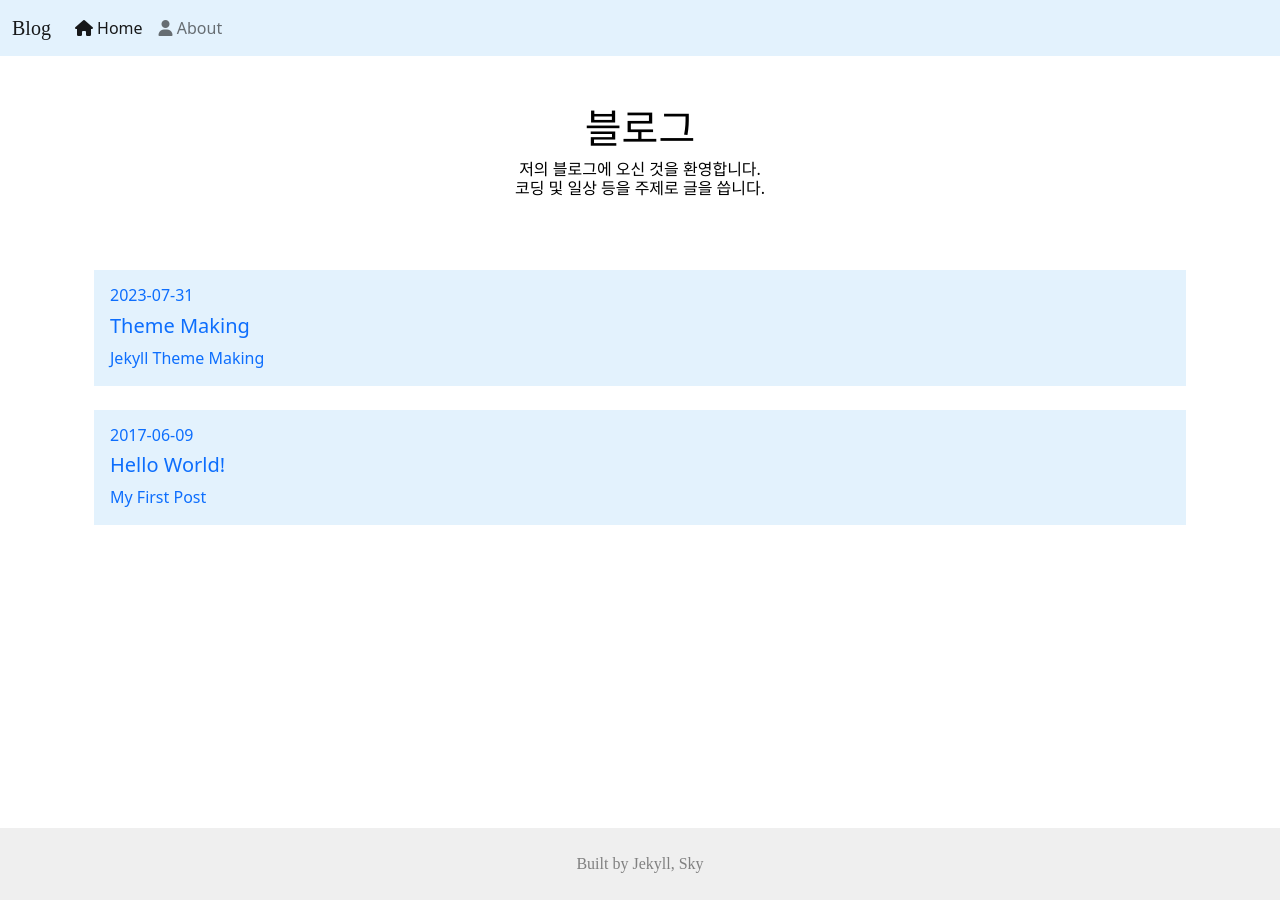
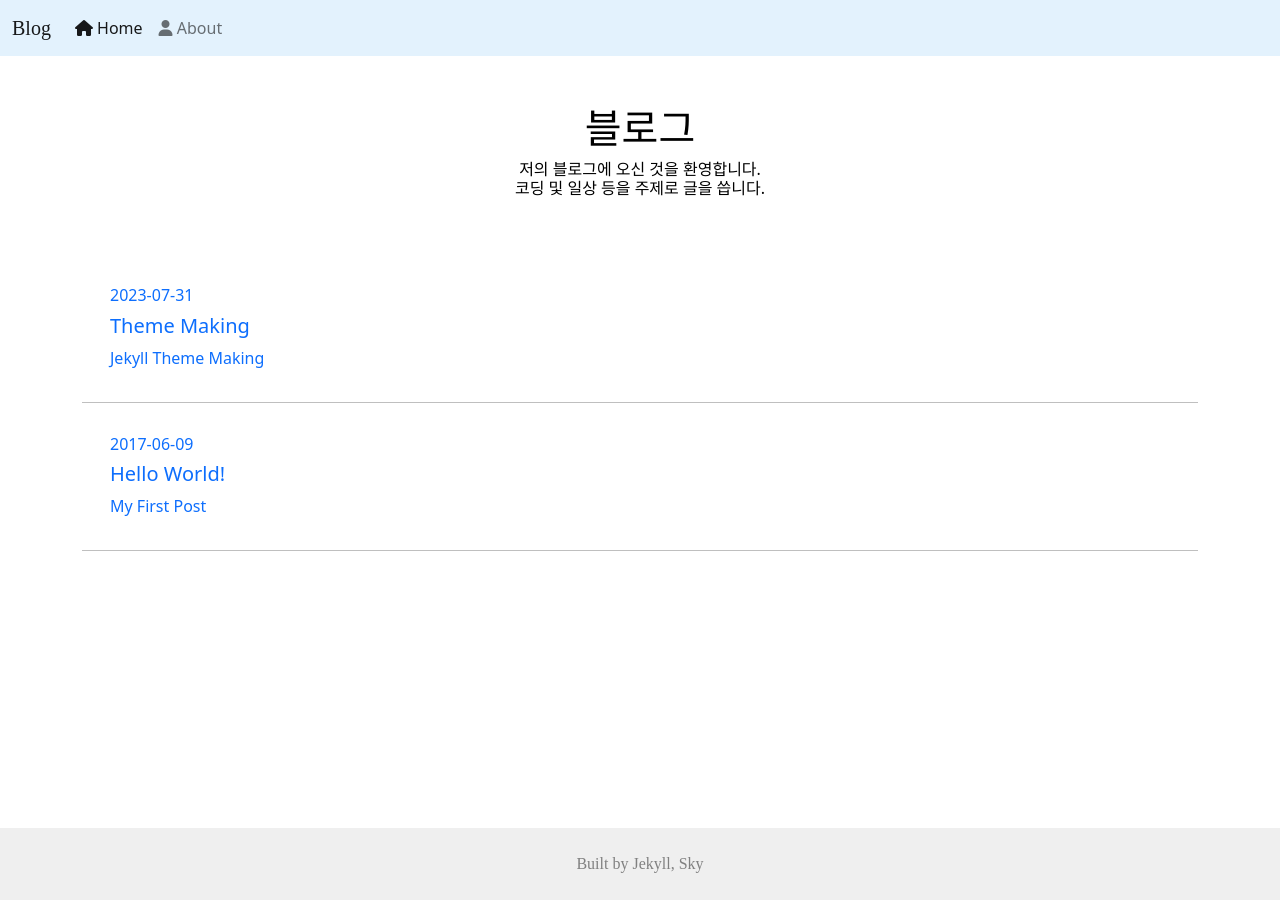
Before and after one commit to happydm09/B, a Jekyll site: the page built from pages/home.md, in a window 1280 px wide. Built offline with Jekyll 4.4.1, drawn with Linux system fonts in a browser that asks for light colours; nearby versions of some CDN libraries; some web fonts are replaced; comment, search, counter and statistics services are not loaded.

Commit message:
Update blog.html

```diff
--- a/_includes/blog.html
+++ b/_includes/blog.html
@@ -6,7 +6,7 @@
                 <div class='container'>
                 <a class='a' href='{{ post.url | relative_url}}'>
                 <div class="card border-0">
-                   <div class="card-body nav-bg">
+                   <div class="card-body">
                     <h6 class="f-color card-text">{{post.date| date: "%Y-%m-%d"}}</h6>
                     <h5 class="f-color card-title">{{post.title}}</h5>
                     <p class="f-color card-text">{{post.preview}}</p>
@@ -14,7 +14,7 @@
                   </div>
                 </a>
                 </div>
-                <br>
+                <hr>
 
                 {% endfor %}
     </div>
```
